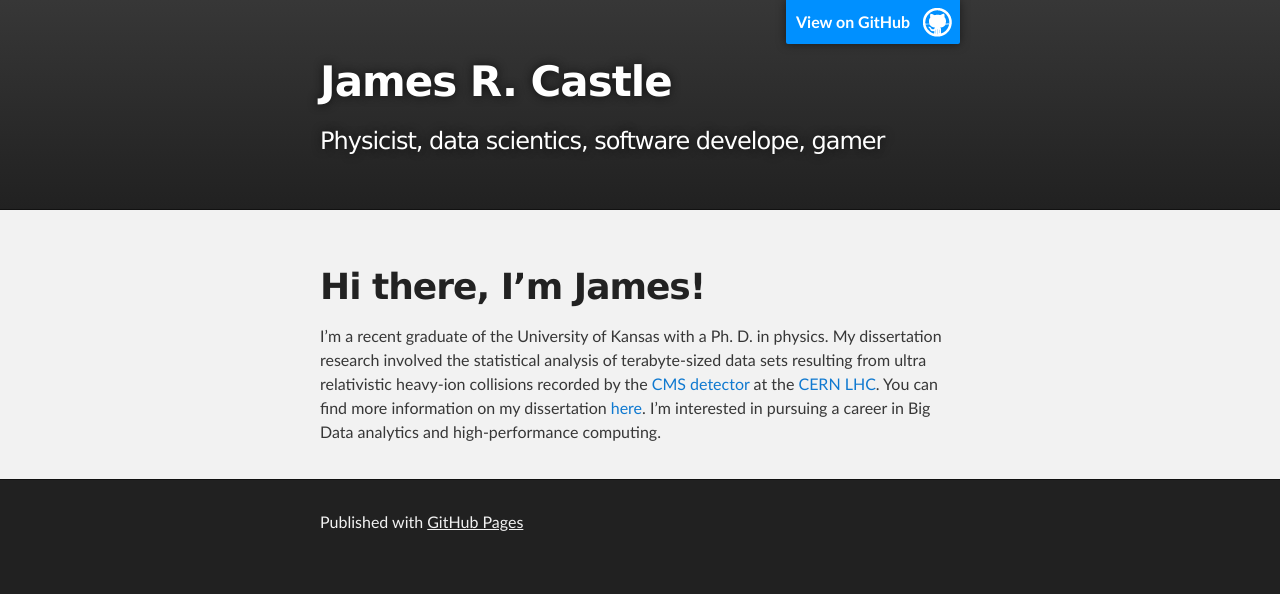
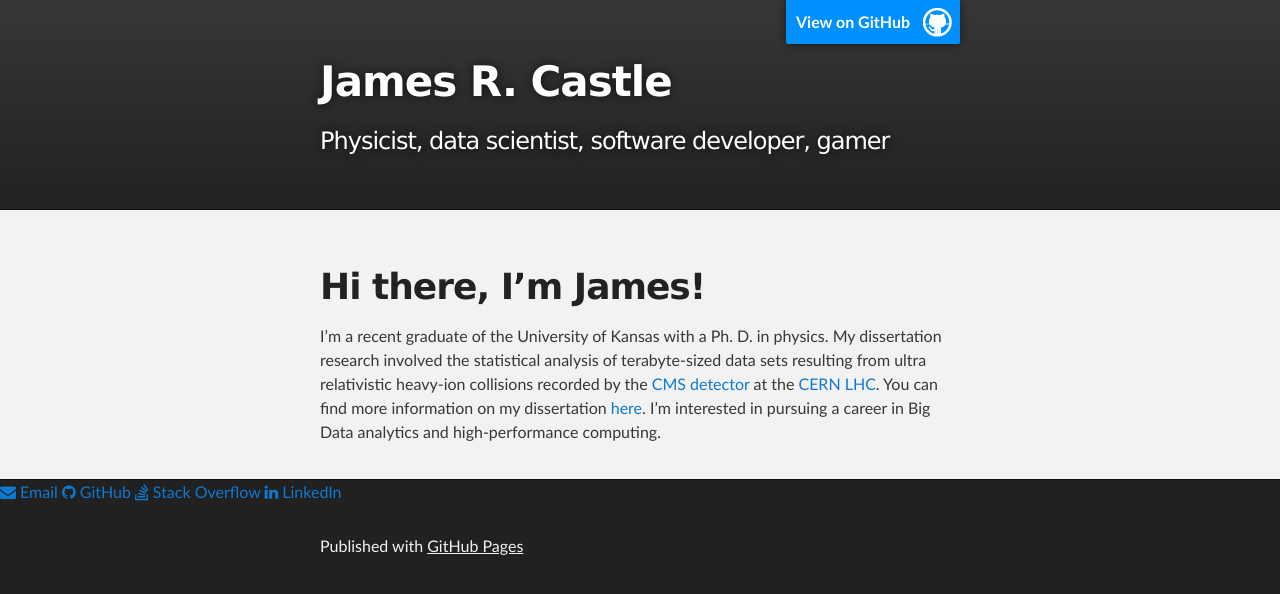
Before and after one commit to jrcastle/jrcastle.github.io, a Jekyll site: the page built from index.md, in a window 1280 px wide. Shown: the top 594 px of the page. Built offline with Jekyll 4.4.1, drawn with Linux system fonts in a browser that asks for light colours; nearby versions of some CDN libraries; our own code applies the rules of GitHub Pages for plain Markdown files.

Commit message:
Add back in awesome fonts

```diff
--- a/_config.yml
+++ b/_config.yml
@@ -1,5 +1,5 @@
 title: James R. Castle
-description: Physicist, data scientics, software develope, gamer
+description: Physicist, data scientist, software developer, gamer
 show_downloads: false
 google_analytics:
 theme: jekyll-theme-slate
--- /dev/null
+++ b/_includes/head.html
@@ -0,0 +1 @@
+<link rel="stylesheet" href="//maxcdn.bootstrapcdn.com/font-awesome/4.3.0/css/font-awesome.min.css">
--- a/_layouts/default.html
+++ b/_layouts/default.html
@@ -2,6 +2,7 @@
 <html lang="{{ site.lang | default: "en-US" }}">
 
   <head>
+    <link href="//maxcdn.bootstrapcdn.com/font-awesome/4.2.0/css/font-awesome.min.css" rel="stylesheet">
     <meta charset='utf-8'>
     <meta http-equiv="X-UA-Compatible" content="chrome=1">
     <meta name="viewport" content="width=device-width,maximum-scale=2">
@@ -39,6 +40,26 @@
     </div>
 
     <!-- FOOTER  -->
+    {% if site.email %}
+    <a href="mailto:jrcastle90@gmail.com">
+      <i class="fa fa-envelope"></i> Email
+    </a>
+    {% endif %}
+    {% if site.github_username %}
+    <a href="https://github.com/{{ site.github_username }}">
+      <i class="fa fa-github"></i> GitHub
+    </a>
+    {% endif %}
+    {% if site.stackoverflow_username %}
+    <a href="https://stackoverflow.com/users/8065793/{{ site.stackoverflow_username }}">
+      <i class="fa fa-stack-overflow"></i> Stack Overflow
+    </a>
+    {% endif %}
+    {% if site.linkedin_username %}
+    <a href="https://linkedin.com/in/{{ site.linkedin_username }}">
+      <i class="fa fa-linkedin"></i> LinkedIn
+    </a>
+    {% endif %}
     <div id="footer_wrap" class="outer">
       <footer class="inner">
         {% if site.github.is_project_page %}
```
